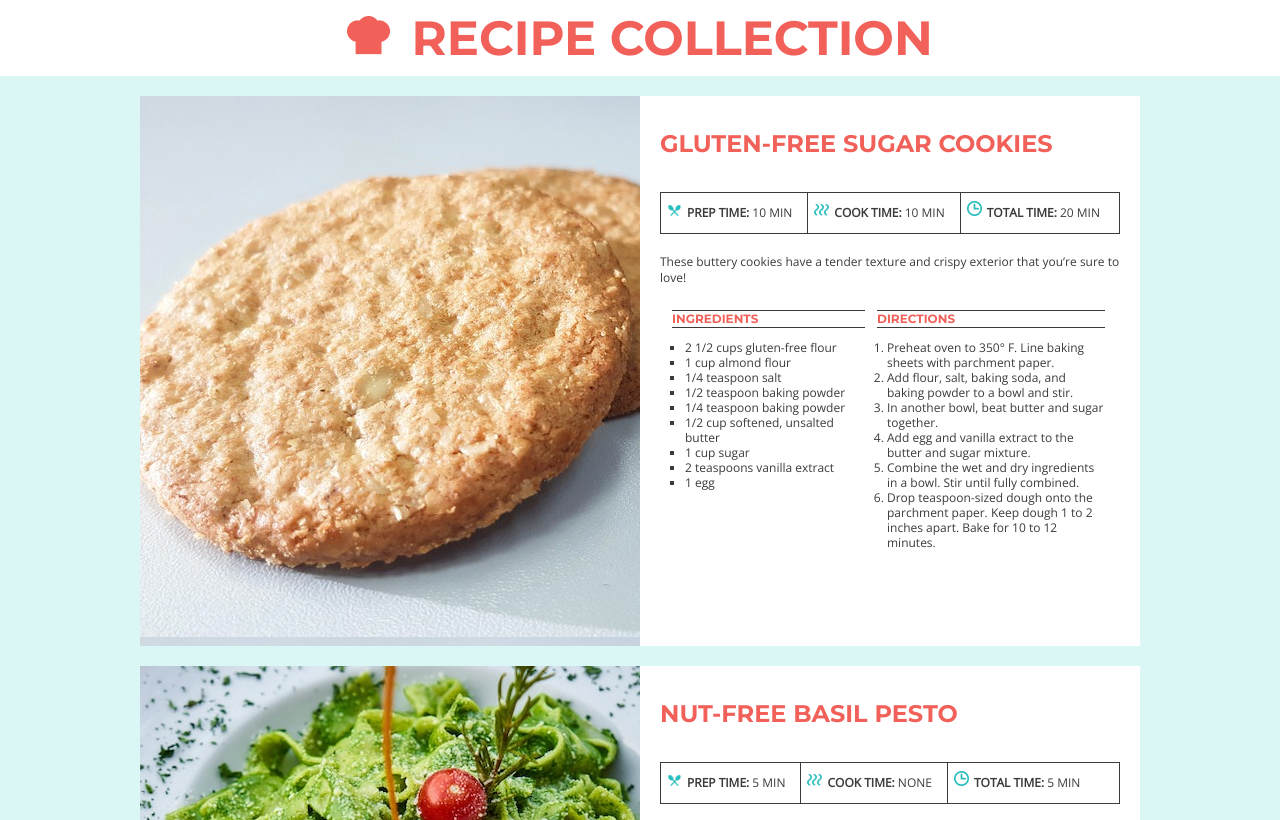
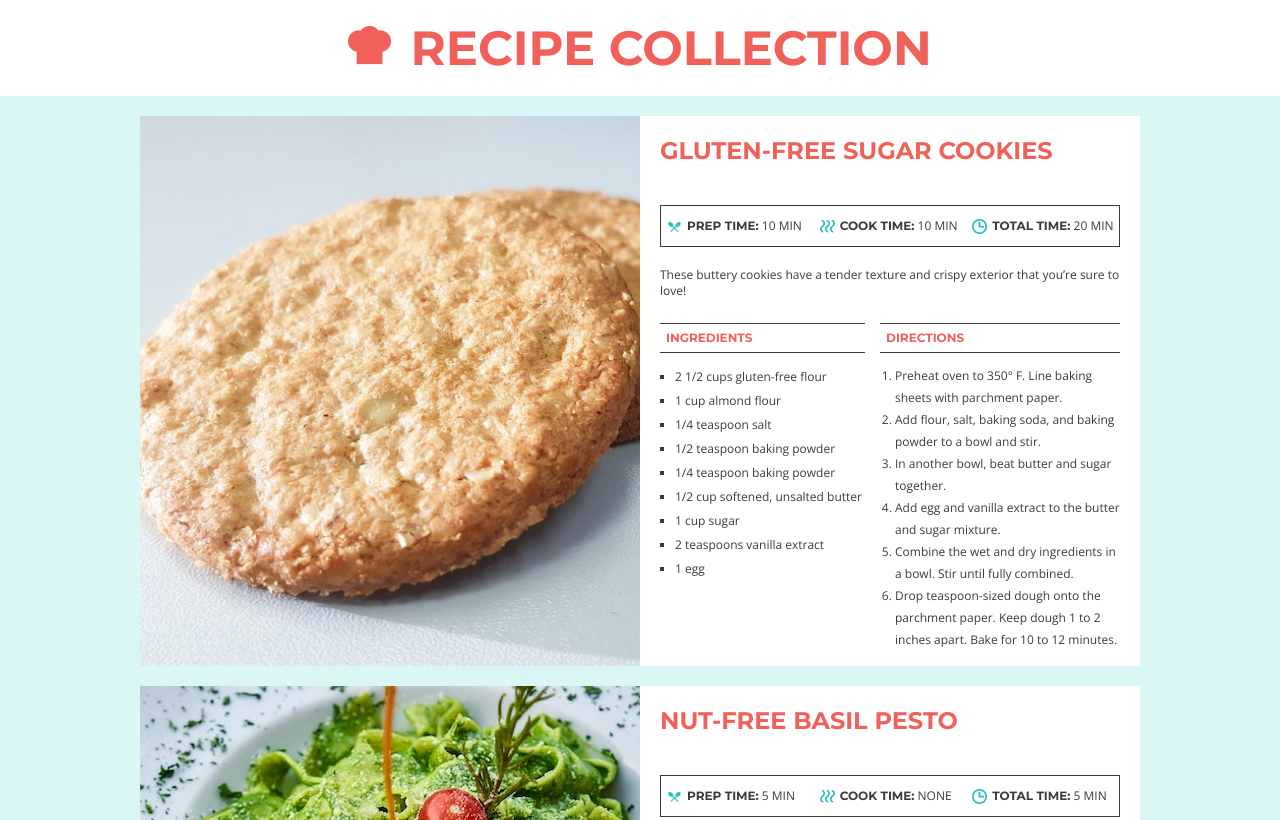
Before and after one commit to inadinerodriguez/recipe-cards, a plain HTML site: page index.html in a window 1280 px wide. Shown: the top 820 px of the page. Drawn offline with nearby package versions, Linux system fonts and the light colour scheme.

Commit message:
Finalize recipe cards

```diff
--- a/css/main.css
+++ b/css/main.css
@@ -1,7 +1,7 @@
 /******* BASE STYLES *******/
 
 body {
-    font-family: 'Open Sans';
+    font-family: 'Open Sans', sans-serif;
     font-size: 12px;
     line-height: 16px;
     color: #3B3B3B;
@@ -9,7 +9,7 @@ body {
 }
 
 h1, h2, h3 {
-    font-family: 'Montserrat';
+    font-family: 'Montserrat', sans-serif;
     color: #F16059;
     text-transform: uppercase;
 }
@@ -18,9 +18,8 @@ h1 {
     display: inline-block;
     font-size: 48px;
     font-weight: 700;
-    padding-top: 30px;
-    padding-bottom: 30px;
-    margin: 0 auto;
+    padding: 40px 0;
+    margin: 0;
 }
 
 h2 {
@@ -42,7 +41,7 @@ header {
 }
 
 header img {
-    margin-right: 18px;
+    margin-right: 16px;
 }
 
 /******* MAIN *******/
@@ -53,8 +52,7 @@ main {
 }
 
 .card {
-    margin-top: 20px;
-    margin-bottom: 20px;
+    margin: 20px 0;
     overflow: auto;
 }
 
@@ -73,18 +71,31 @@ main {
     box-sizing: border-box;
 }
 
+.recipe h2 {
+	margin-top: 0;
+	font-family: 'Montserrat', sans-serif;
+	font-size: 24px;
+	font-weight: bold;
+	text-transform: uppercase;
+	line-height: 29px;
+	color: #F16059;
+}
+
 /******* IMAGES *******/
 
-#cookies {
+#cookies .image {
     background-image: url('../img/gluten-free-sugar-cookies.jpg');
+    background-size: cover;
 }
 
-#pesto {
+#pesto .image {
     background-image: url('../img/nut-free-pesto.jpg');
+    background-size: cover;
 }
 
-#salad {
+#salad .image {
     background-image: url('../img/watermelon-salad.jpg');
+    background-size: cover;
 }
 
 
@@ -99,28 +110,28 @@ main {
 .time div {
     float: left;
     padding-left: 6px;
+    width: 33.3333%;
+	box-sizing: border-box;
     text-transform: uppercase;
 }
 
 .time .cook {
-    border-right: 1px solid #3B3B3B;
-    border-left: 1px solid #3B3B3B;
+    border: 0 1px solid #3B3B3B;
 }
 
 .time img {
     width: 15px;
     margin-right: 5px;
     height: auto;
+    vertical-align: middle;
 }
 
 .time-details {
     display: inline-block;
-    margin-right: 15px;
-    vertical-align: middle;
 }
 
 .time strong {
-    font-weight: bold;
+    font-family: 'Montserrat', sans-serif;;
 }
 
 /********* COLUMNS ************/
@@ -138,23 +149,23 @@ main {
 .ingredients {
     float: left;
     width: 205px;
-    /* margin-right: 12px;   */
+    margin-right: 15px;
 }
 
-.recipe .ingredients h3, .recipe .directions h3 {
-    border-top: 1px solid #3B3B3B;
-    border-bottom: 1px solid #3B3B3B;
-    margin-left: 12px;
-
+.recipe h3 {
+	padding: 6px;
+	border-width: 1px 0;
+	border-style: solid;
+	border-color: #3B3B3B;
 }
 
 .ingredients ul {
-    padding-left: 25px;
-    line-height: 15px;
+    padding-left: 15px;
+    line-height: 24px;
     list-style-type: square;
 }
 
 .directions ol {
-    padding-left: 22px;
-    line-height: 15px;
+    padding-left: 15px;
+    line-height: 22px;
 }
```
